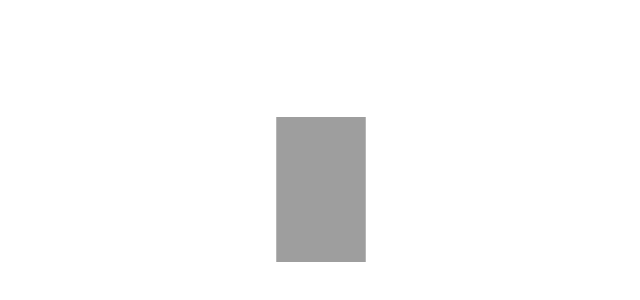
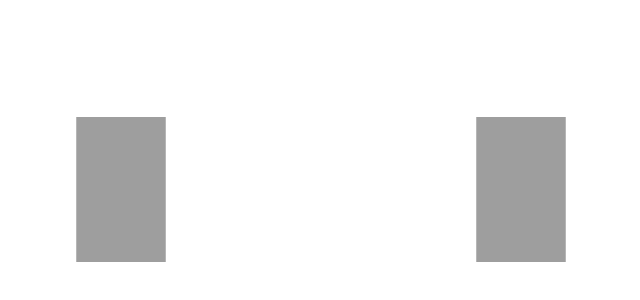
Before and after one commit to hectobreak/Notipa-Engine, a plain HTML site: page index.html in a window 1280 px wide. Shown: the part 346-646 px from the top of the page, without its empty margins (87-727 px from the left). Drawn offline with Linux system fonts and the light colour scheme.

Commit message:
Sprite copy bug fix

```diff
--- a/index.html
+++ b/index.html
@@ -25,7 +25,7 @@
         (sprite) => { sprite.center_origin() })
     );
 
-    test_instance.position = new Vector3D(400, 300, 0);
+    test_instance.position = new Vector3D(200, 300, 0);
 
     test_instance.step = function(){
         if(this.speed === undefined) this.speed = new Vector3D();
@@ -45,6 +45,9 @@
         }
     }
 
-    let test_instantiation = engine.instantiate(test_instance);
+    let test_instantiation1 = engine.instantiate(test_instance);
+    test_instance.position = new Vector3D(600, 300, 0);
+    test_instance.get_component(Sprite).image_index += 1;
+    let test_instantiation2 = engine.instantiate(test_instance);
 
 </script>
--- a/src/core/sprite.js
+++ b/src/core/sprite.js
@@ -152,7 +152,9 @@ Sprite.from_sprite_sheet = function(image, num_rows, num_columns, callback=null,
 	});
 
 	img.deep_copy = function (){
-		return Sprite.from_sprite_sheet(image, num_rows, num_columns, callback, ...args);
+		let tmp = Sprite.from_sprite_sheet(image, num_rows, num_columns, callback, ...args);
+		tmp.image_index = img.image_index;
+		return tmp;
 	}
 	return img;
 }
```
